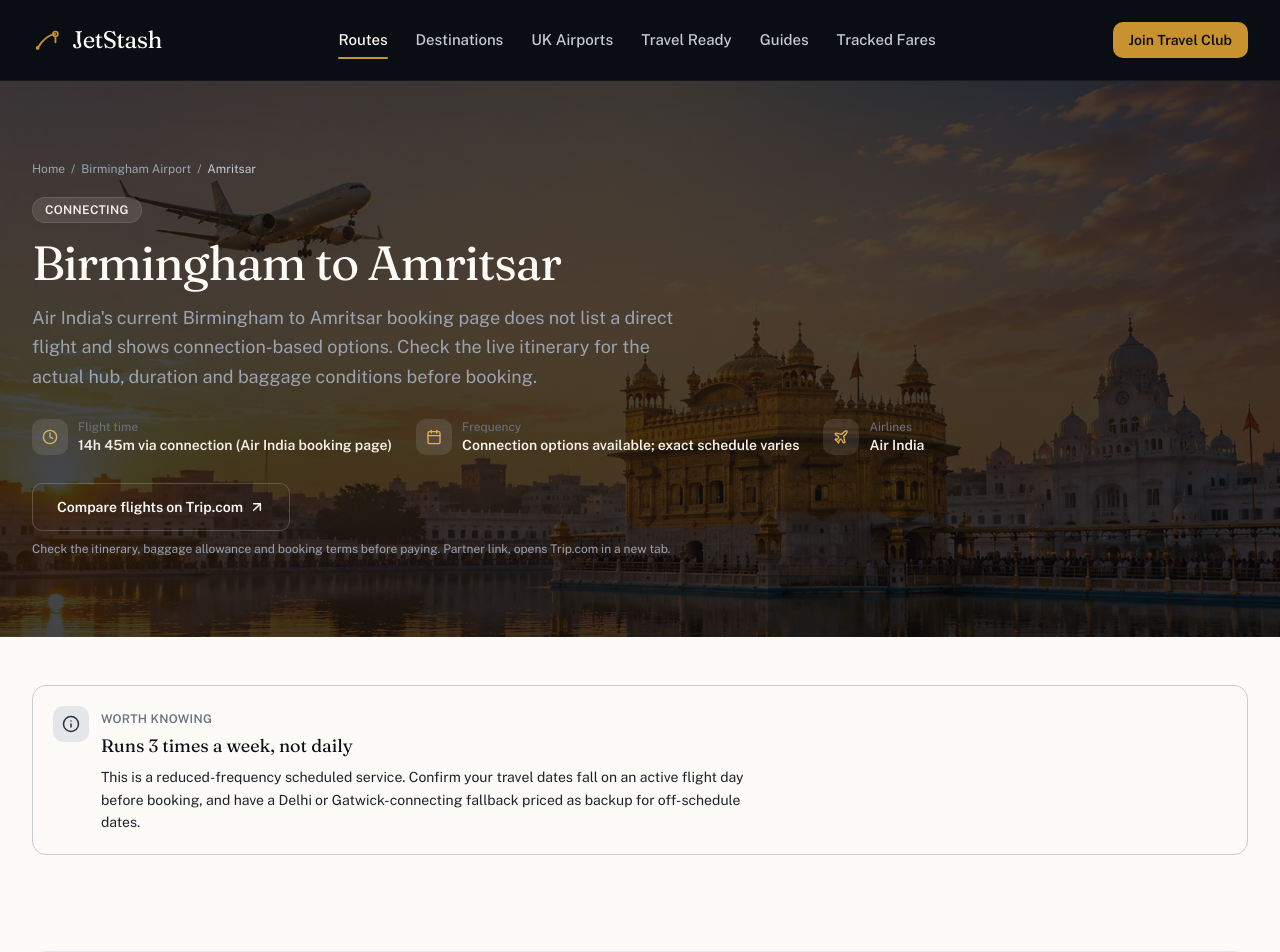
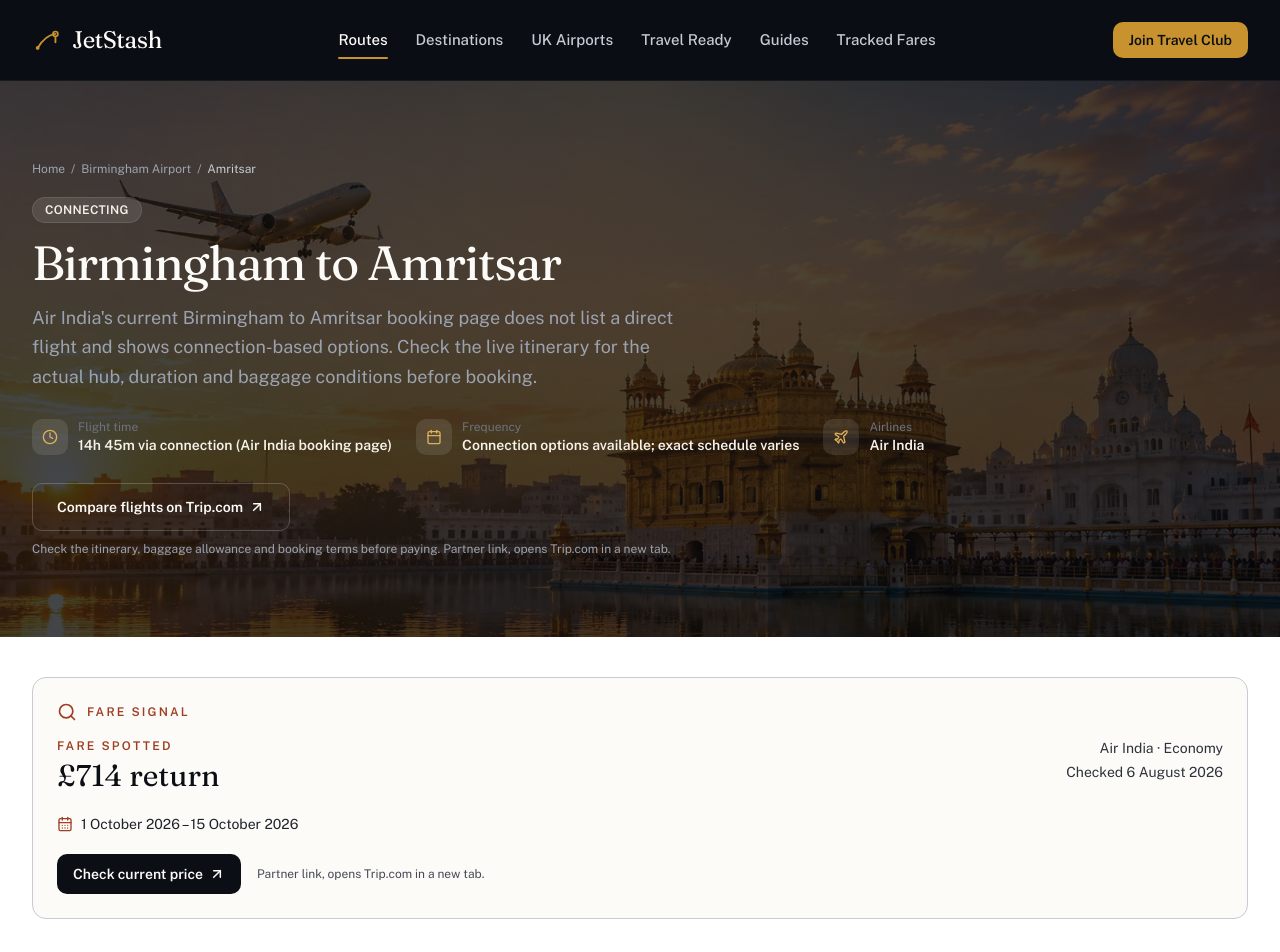
Before and after one commit to faiz403/jetstash-new, a Next.js app: page /routes/birmingham-amritsar in a window 1280 px wide. Shown: the top 952 px of the page. Built offline with nearby package versions, Linux system fonts and the light colour scheme.

Commit message:
feat: add universal route fare signal

```diff
--- a/app/routes/[slug]/page.tsx
+++ b/app/routes/[slug]/page.tsx
@@ -39,6 +39,8 @@
 import { TrackedOutboundLink } from '@/components/ui/tracked-outbound-link';
 import { SmartFareComparison } from '@/components/route/smart-fare-comparison';
 import { getSmartFareComparisonForRoute } from '@/lib/smart-fare-route-adapter';
+import { FareSignal } from '@/components/route/fare-signal';
+import { getFareSignalForRoute } from '@/lib/fare-signal';
 
 /**
  * Route-hero focal-position overrides, keyed by destination slug. HeroBackdrop's default
@@ -132,6 +134,7 @@
   const timelineEvents = getTimelineByRoute(route.slug);
   const fareObservations = getPublishableObservationsByRoute(route.slug, nowIso);
   const smartFareComparison = getSmartFareComparisonForRoute(route.slug, nowIso);
+  const fareSignal = getFareSignalForRoute(route.slug, nowIso);
   // Fare copy must reflect the data actually available — see getFareSectionCopy.
   const fareSectionCopy = getFareSectionCopy(fareObservations.length > 0, dealsHere.length > 0);
   const bookingWindows = getBookingWindowsByRoute(route.slug);
@@ -265,6 +268,12 @@
               Check the itinerary, baggage allowance and booking terms before paying. Partner link, opens Trip.com in a new tab.
             </p>
           )}
+        </div>
+      </section>
+
+      <section className="bg-white py-8 sm:py-10">
+        <div className="mx-auto max-w-content px-5 sm:px-8">
+          <FareSignal signal={fareSignal} tripComUrl={tripComUrl} routeSlug={route.slug} />
         </div>
       </section>
 
--- /dev/null
+++ b/components/route/fare-signal.tsx
@@ -0,0 +1,103 @@
+import { ArrowUpRight, CalendarDays, Plane, Search, Route as RouteIcon } from 'lucide-react';
+import type { FareSignal as FareSignalData, FareSignalObservation } from '@/lib/fare-signal';
+import { formatChecked } from '@/data/deals';
+import { PROVIDER_REL } from '@/lib/booking-providers';
+import { TrackedOutboundLink } from '@/components/ui/tracked-outbound-link';
+
+function formatStops(observation: FareSignalObservation): string | null {
+  if (observation.outboundStops === null || observation.returnStops === null) return null;
+  return `${observation.outboundStops} stop${observation.outboundStops === 1 ? '' : 's'} each way`;
+}
+
+function formatRouting(observation: FareSignalObservation): string | null {
+  const stops = formatStops(observation);
+  const connection = observation.connectionAirports.length > 0
+    ? ` via ${observation.connectionAirports.join(' and ')}`
+    : '';
+  if (observation.directness === 'direct') return 'Direct journey';
+  if (observation.directness === 'connecting' && stops) return `Connecting · ${stops}${connection}`;
+  if (observation.directness === 'connecting') return `Connecting journey${connection}`;
+  return null;
+}
+
+function SignalCta({ href, routeSlug }: { href: string; routeSlug: string }) {
+  return (
+    <div className="mt-5 flex flex-col items-start gap-2 sm:flex-row sm:items-center sm:gap-4">
+      <TrackedOutboundLink
+        event="tripcom_click"
+        properties={{ route: routeSlug, source: 'fare-signal' }}
+        href={href}
+        target="_blank"
+        rel={PROVIDER_REL}
+        className="inline-flex items-center gap-1.5 rounded-sm bg-ink-900 px-4 py-2.5 text-sm font-semibold text-sand-50 transition-all hover:bg-brass-600 active:scale-[0.985]"
+      >
+        Check current price
+        <ArrowUpRight className="h-4 w-4" strokeWidth={2.25} />
+      </TrackedOutboundLink>
+      <p className="text-xs text-ink-500">Partner link, opens Trip.com in a new tab.</p>
+    </div>
+  );
+}
+
+function CurrentSignal({ data, tripComUrl, routeSlug }: { data: FareSignalObservation; tripComUrl: string | null; routeSlug: string }) {
+  const routing = formatRouting(data);
+  return (
+    <>
+      <div className="flex flex-col gap-4 sm:flex-row sm:items-start sm:justify-between">
+        <div>
+          <p className="text-xs font-semibold uppercase tracking-[0.18em] text-terracotta-600">Fare spotted</p>
+          <p className="mt-1 font-display text-3xl text-ink-900">£{data.price.toLocaleString('en-GB')} return</p>
+        </div>
+        <div className="text-sm text-ink-600 sm:text-right">
+          <p>{data.airline} · {data.cabin}</p>
+          <p className="mt-1">Checked {formatChecked(data.observedDate)}</p>
+        </div>
+      </div>
+      <div className="mt-5 flex flex-wrap gap-x-5 gap-y-2 text-sm text-ink-700">
+        {routing && <span className="inline-flex items-center gap-2"><Plane className="h-4 w-4 text-terracotta-600" />{routing}</span>}
+        <span className="inline-flex items-center gap-2"><CalendarDays className="h-4 w-4 text-terracotta-600" />{formatChecked(data.departureDate)} – {formatChecked(data.returnDate)}</span>
+      </div>
+      {tripComUrl && <SignalCta href={tripComUrl} routeSlug={routeSlug} />}
+    </>
+  );
+}
+
+function RecentSignal({ data, tripComUrl, routeSlug }: { data: FareSignalObservation; tripComUrl: string | null; routeSlug: string }) {
+  return (
+    <>
+      <div className="flex flex-col gap-4 sm:flex-row sm:items-start sm:justify-between">
+        <div>
+          <p className="text-xs font-semibold uppercase tracking-[0.18em] text-terracotta-600">Last tracked fare</p>
+          <p className="mt-1 font-display text-3xl text-ink-900">£{data.price.toLocaleString('en-GB')} return</p>
+        </div>
+        <p className="text-sm text-ink-600">Checked {formatChecked(data.observedDate)}</p>
+      </div>
+      <p className="mt-4 text-sm leading-relaxed text-ink-600">Price may have changed.</p>
+      {tripComUrl && <SignalCta href={tripComUrl} routeSlug={routeSlug} />}
+    </>
+  );
+}
+
+export function FareSignal({ signal, tripComUrl, routeSlug }: { signal: FareSignalData; tripComUrl: string | null; routeSlug: string }) {
+  return (
+    <section aria-labelledby="fare-signal-heading" className="rounded-md border border-ink-200 bg-sand-50 p-5 sm:p-6">
+      <div className="flex items-center gap-2.5">
+        <Search className="h-5 w-5 text-terracotta-600" strokeWidth={2} />
+        <p id="fare-signal-heading" className="text-xs font-semibold uppercase tracking-[0.18em] text-terracotta-600">Fare Signal</p>
+      </div>
+      {signal.strongerSignal && (
+        <p className="mt-4 text-sm font-medium text-ink-700">{signal.strongerSignal}</p>
+      )}
+      <div className="mt-4">
+        {signal.state === 'current' && signal.observation ? <CurrentSignal data={signal.observation} tripComUrl={tripComUrl} routeSlug={routeSlug} /> : null}
+        {signal.state === 'recent' && signal.observation ? <RecentSignal data={signal.observation} tripComUrl={tripComUrl} routeSlug={routeSlug} /> : null}
+        {signal.state === 'none' ? (
+          <div className="flex items-start gap-3 text-sm text-ink-600">
+            <RouteIcon className="mt-0.5 h-4 w-4 shrink-0 text-ink-400" strokeWidth={2} />
+            <p>No current fare tracked.</p>
+          </div>
+        ) : null}
+      </div>
+    </section>
+  );
+}
--- /dev/null
+++ b/lib/fare-signal.ts
@@ -0,0 +1,91 @@
+import {
+  getPublishableObservationsByRoute,
+  type FareObservation,
+} from '@/data/fare-observations';
+import { daysBetweenIso, getFareFreshnessState, type FareFreshnessState } from '@/lib/freshness-thresholds';
+
+export type FareSignalState = 'current' | 'recent' | 'none';
+
+export interface FareSignalObservation {
+  id: string;
+  cabin: FareObservation['cabin'];
+  airline: string;
+  price: number;
+  currency: FareObservation['currency'];
+  observedDate: string;
+  departureDate: string;
+  returnDate: string;
+  directness: Exclude<FareObservation['fareDirectness'], undefined | 'unknown'> | null;
+  outboundStops: number | null;
+  returnStops: number | null;
+  connectionAirports: string[];
+}
+
+export interface FareSignal {
+  state: FareSignalState;
+  observation: FareSignalObservation | null;
+  freshness: FareFreshnessState | null;
+  /** Reserved for a future evidence-backed archive comparison. Never populated by V1. */
+  strongerSignal: string | null;
+}
+
+function toSignalObservation(observation: FareObservation): FareSignalObservation | null {
+  if (!observation.departureDate || !observation.returnDate || !observation.currency) return null;
+
+  return {
+    id: observation.id,
+    cabin: observation.cabin,
+    airline: observation.source,
+    price: observation.price,
+    currency: observation.currency,
+    observedDate: observation.observedDate,
+    departureDate: observation.departureDate,
+    returnDate: observation.returnDate,
+    directness: observation.fareDirectness === 'direct' || observation.fareDirectness === 'connecting'
+      ? observation.fareDirectness
+      : null,
+    outboundStops: observation.outboundStops ?? null,
+    returnStops: observation.returnStops ?? null,
+    connectionAirports: [...new Set([
+      ...(observation.outboundConnectionAirports ?? []),
+      ...(observation.returnConnectionAirports ?? []),
+    ])],
+  };
+}
+
+function selectLatestObservation(observations: FareObservation[]): { observation?: FareObservation; historicalOnly: boolean } {
+  const nonHistorical = observations.filter((observation) => observation.comparisonEligibility !== 'historical');
+  const candidates = nonHistorical.length > 0 ? nonHistorical : observations;
+  return {
+    observation: [...candidates]
+      .sort((a, b) => b.observedDate.localeCompare(a.observedDate) || a.price - b.price || a.id.localeCompare(b.id))[0],
+    historicalOnly: nonHistorical.length === 0 && candidates.length > 0,
+  };
+}
+
+/**
+ * Derives the single public Fare Signal from the same publishability and
+ * freshness rules used by the existing fare surfaces. Historical entries can
+ * remain in the archive, but never displace a current observation when one is
+ * available. V1 deliberately has no stronger-price signal: the archive does
+ * not yet provide a defensible same-profile baseline for every route.
+ */
+export function deriveFareSignal(observations: FareObservation[], nowIso: string): FareSignal {
+  const { observation: latest, historicalOnly } = selectLatestObservation(observations);
+  const observation = latest ? toSignalObservation(latest) : null;
+  if (!latest || !observation) {
+    return { state: 'none', observation: null, freshness: null, strongerSignal: null };
+  }
+
+  const freshness = getFareFreshnessState(daysBetweenIso(latest.observedDate, nowIso));
+  return {
+    state: freshness === 'fresh' && !historicalOnly ? 'current' : 'recent',
+    observation,
+    freshness,
+    strongerSignal: null,
+  };
+}
+
+export function getFareSignalForRoute(routeSlug: string, nowIso: string): FareSignal {
+  return deriveFareSignal(getPublishableObservationsByRoute(routeSlug, nowIso), nowIso);
+}
```
Also changed, not shown: 2 other files (tests, documents, lock files or other folders).
